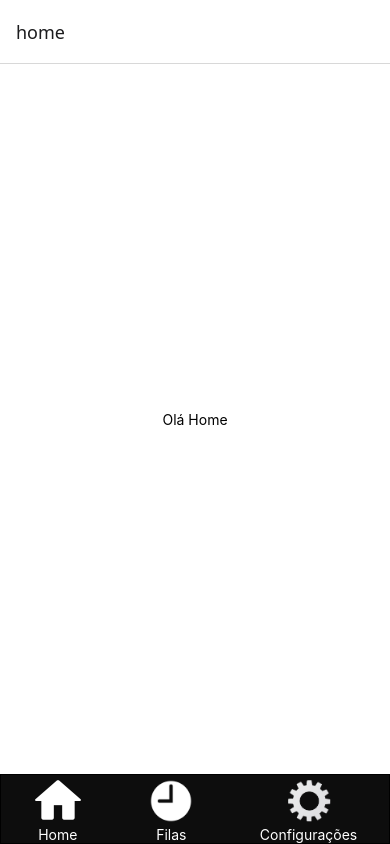
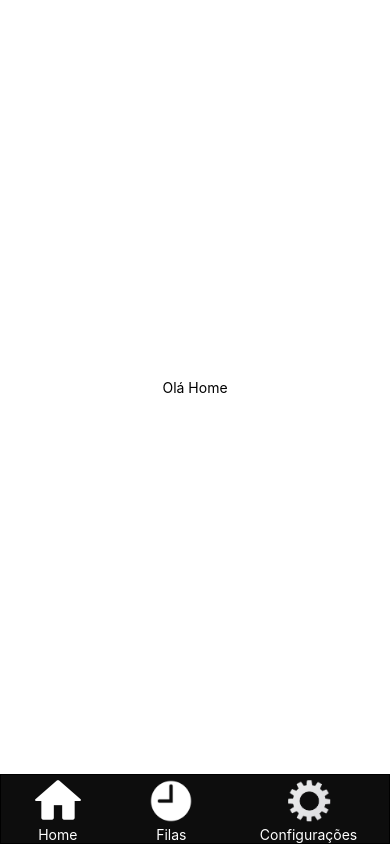
Before and after one commit to mhenriquers/NextIn, a React Native app: screen /tabs in a window 390 px wide. Built offline with nearby package versions, Linux system fonts and the light colour scheme.

Commit message:
adjustng nagivation

```diff
--- a/src/navigation/NavigationBar.tsx
+++ b/src/navigation/NavigationBar.tsx
@@ -1,12 +1,13 @@
 import React from "react";
 import { View, Text, StyleSheet, Image, TouchableOpacity } from "react-native";
 import { BottomTabBarProps } from "@react-navigation/bottom-tabs";
+import { SafeAreaView } from "react-native-safe-area-context";
 
 export default function NavigationBar({state, descriptors, navigation}: BottomTabBarProps) {
   return (
 
 
-      <View style={styles.containerNav}>
+      <SafeAreaView style={styles.containerNav}>
 
         <TouchableOpacity
         onPress={() => navigation.navigate('home')}
@@ -44,7 +45,7 @@ export default function NavigationBar({state, descriptors, navigation}: BottomTa
           <Text style={styles.textIcon}>Configurações</Text>
         </View>
         </TouchableOpacity>
-      </View>
+      </SafeAreaView>
 
   );
 }
--- a/src/navigation/TabNavigator.tsx
+++ b/src/navigation/TabNavigator.tsx
@@ -10,7 +10,10 @@ const Tab = createBottomTabNavigator();
 
 export default function TabNavigator() {
   return (
-    <Tab.Navigator tabBar={(props) => <NavigationBar {...props} />}>
+    <Tab.Navigator
+      screenOptions={{ headerShown: false }}
+      tabBar={(props) => <NavigationBar {...props} />}
+    >
       <Tab.Screen name="home" component={Home} />
       <Tab.Screen name="configuracoes" component={Configuracoes} />
       <Tab.Screen name="fila" component={Fila} />
```
